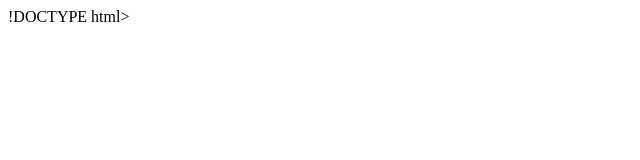
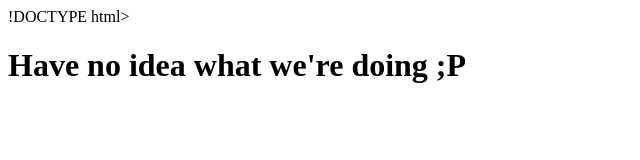
Before and after one commit to Tambeej/AutoComplete-Trie, a plain HTML site: page dist/index.html in a window 1280 px wide. Shown: the whole page, without its empty margins (0-640 px from the left). Drawn offline with Linux system fonts and the light colour scheme.

Commit message:
secret message

```diff
--- a/dist/index.html
+++ b/dist/index.html
@@ -4,7 +4,10 @@
     <meta charset="UTF-8" />
     <meta name="viewport" content="width=device-width, initial-scale=1.0" />
     <meta http-equiv="X-UA-Compatible" content="ie=edge" />
-    <title>Document</title>
+    <title>first try collaboration</title>
 
   </head>
+  <body>
+    <h1>Have no idea what we're doing ;P</h1>
+  </body>
 </html>
```
Also changed, not shown: dist/index.js (added), dist/style.css (added).
